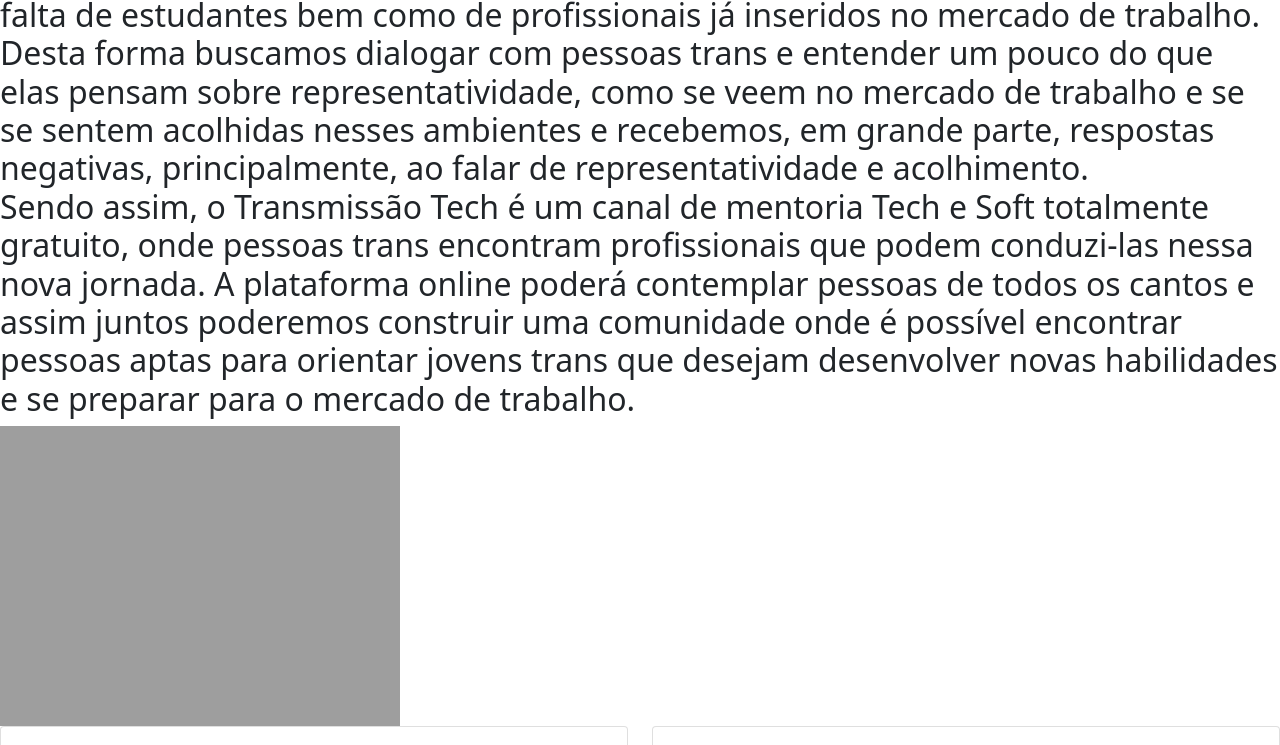
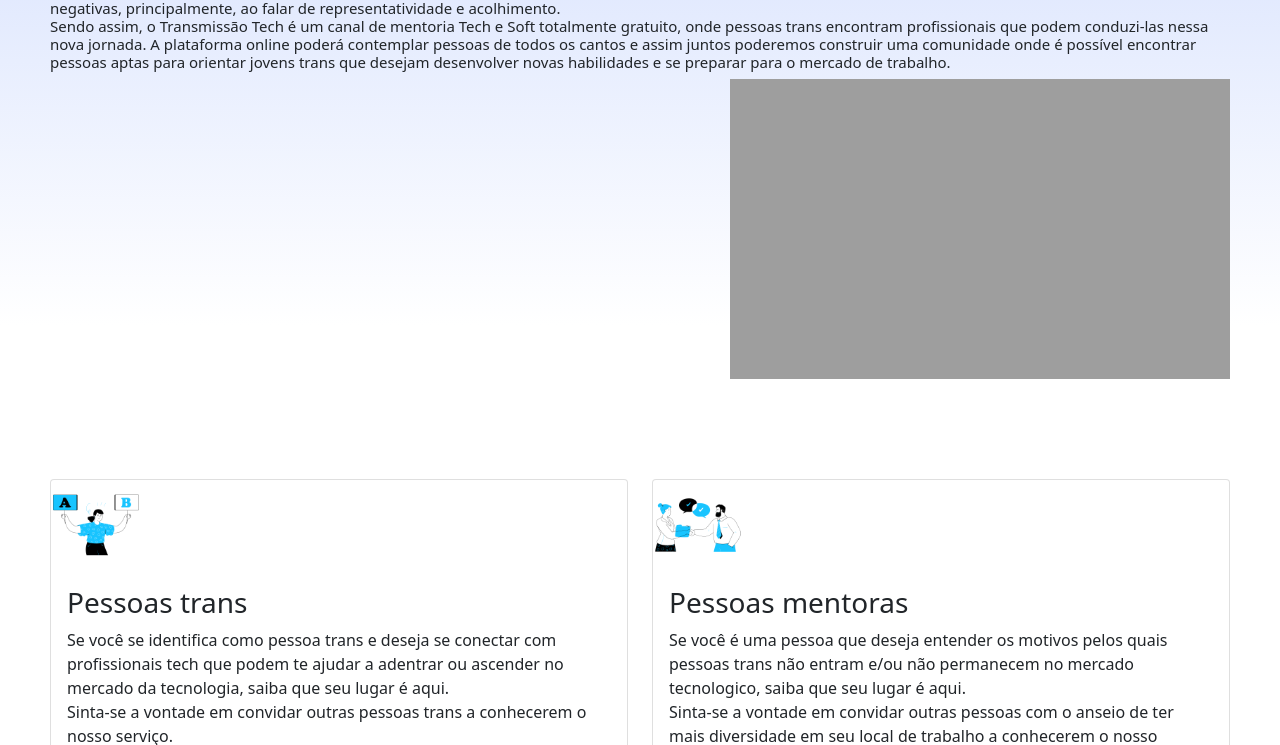
Before and after one commit to blcrz/proviHack, a plain HTML site: page index.html in a window 1280 px wide. Shown: the part 248-993 px from the top of the page. Drawn offline with nearby package versions, Linux system fonts and the light colour scheme; the site is published under a folder, as on GitHub Pages, so addresses that start at the root find nothing.

Commit message:
fix: arruma caminho css

```diff
--- a/index.html
+++ b/index.html
@@ -6,7 +6,7 @@
       <meta name="viewport" content="width=device-width, initial-scale=1.0">
       <title>Home</title>
       <link href="https://cdn.jsdelivr.net/npm/bootstrap@5.1.3/dist/css/bootstrap.min.css" rel="stylesheet" integrity="sha384-1BmE4kWBq78iYhFldvKuhfTAU6auU8tT94WrHftjDbrCEXSU1oBoqyl2QvZ6jIW3" crossorigin="anonymous">
-      <link rel="stylesheet" type="text/css" href="/FrontEnd/css/style.css">
+      <link rel="stylesheet" type="text/css" href="./FrontEnd/css/style.css">
    </head>
    <body>
       <header>
```
